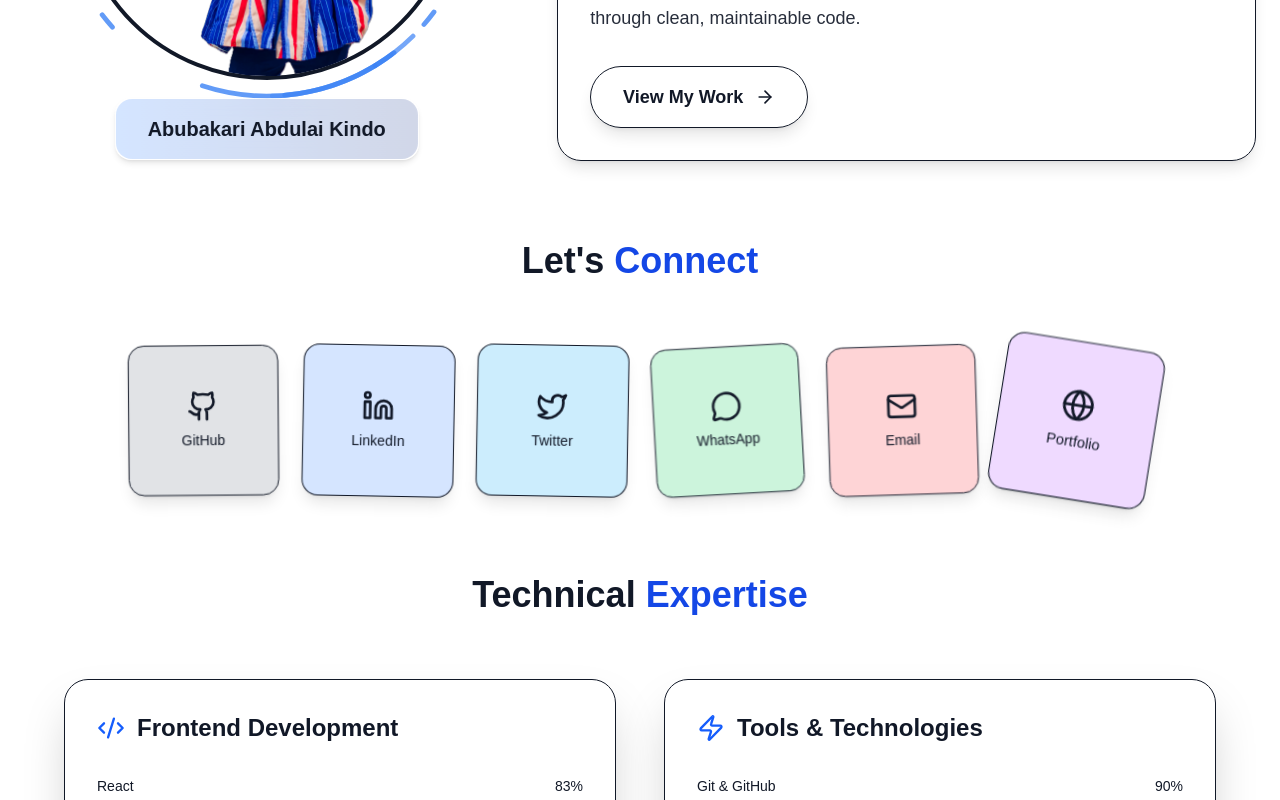
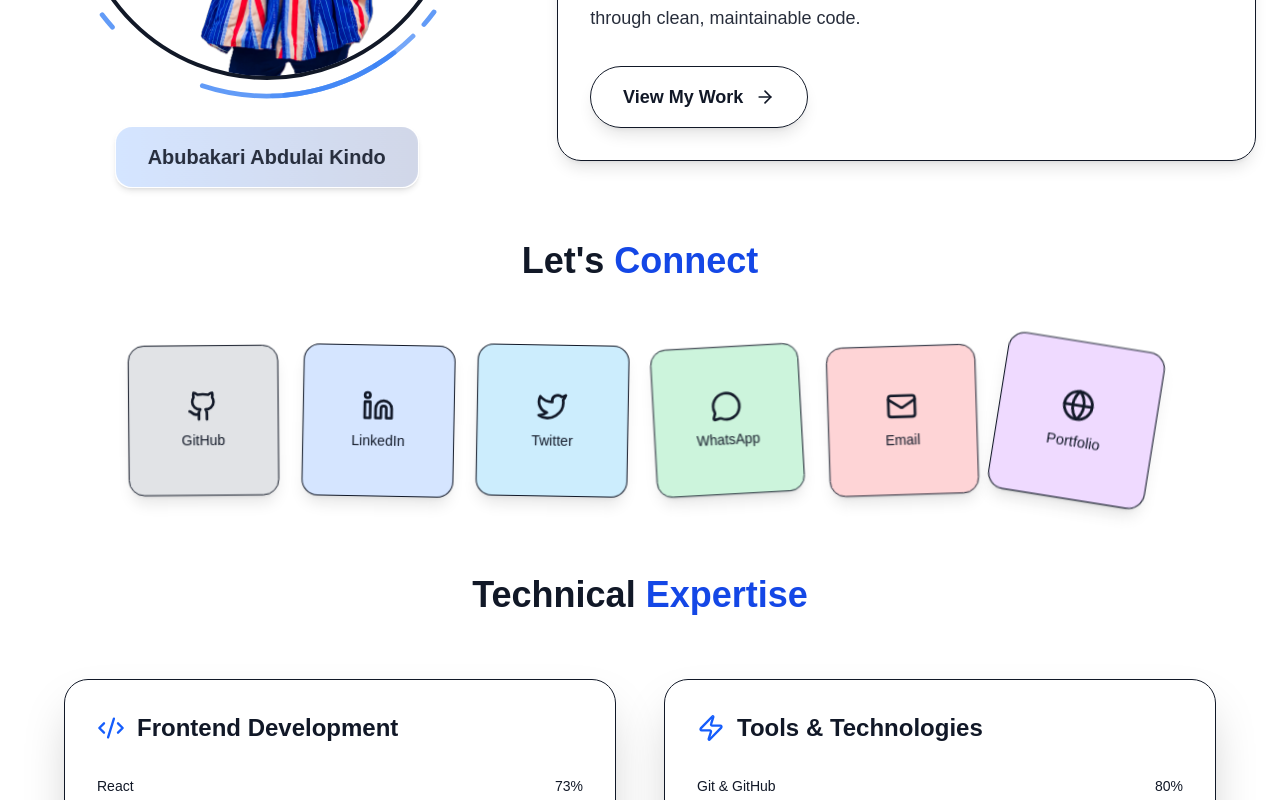
Before and after one commit to Kindo-Jnr/kindo-website, a React (Vite) app in the folder kindo/: page /about in a window 1280 px wide. Shown: the part 680-1480 px from the top of the page. Built offline with nearby package versions, Linux system fonts and the light colour scheme.

Commit message:
about page updated

```diff
--- a/kindo/src/pages/About.jsx
+++ b/kindo/src/pages/About.jsx
@@ -87,20 +87,20 @@ export default function About() {
 
   const skills = {
     frontend: [
-      { name: "React", level: 83 },
-      { name: "JavaScript", level: 73 },
-      { name: "TypeScript", level: 65 },
-      { name: "Tailwind CSS", level: 92 },
-      { name: "Next.js", level: 88 },
-      { name: "HTML5/CSS3", level: 95 },
+      { name: "React", level: 73 },
+      { name: "JavaScript", level: 63 },
+      { name: "TypeScript", level: 55 },
+      { name: "Tailwind CSS", level: 80 },
+      { name: "Next.js", level: 68 },
+      { name: "HTML5/CSS3", level: 89 },
     ],
     tools: [
-      { name: "Git & GitHub", level: 90 },
-      { name: "Framer Motion", level: 75 },
-      { name: "Figma", level: 80 },
-      { name: "Webpack/Vite", level: 75 },
-      { name: "Jest/Cypress", level: 70 },
-      { name: "Node.js", level: 75 },
+      { name: "Git & GitHub", level: 80 },
+      { name: "Framer Motion", level: 65 },
+      { name: "Figma", level: 70 },
+      { name: "Webpack/Vite", level: 65 },
+      { name: "Jest/Cypress", level: 60 },
+      { name: "Node.js", level: 65 },
     ],
   };
 
@@ -261,7 +261,7 @@ export default function About() {
         </motion.section>
 
         {/* Profile & Bio Section */}
-        <section className="grid grid-cols-1 lg:grid-cols-12 gap-12 items-center mb-20">
+        <section className="grid grid-cols-1 lg:grid-cols-12 gap-12 items-center mb-20 -mt-20 lg:mt-0">
           {/* Profile Image with Animation */}
           <motion.div
             className="lg:col-span-5 flex justify-center relative"
@@ -273,13 +273,13 @@ export default function About() {
 
             {/* Glassy Name Background */}
             <motion.div
-              className="absolute -bottom-8 left-1/2 transform -translate-x-1/2 z-20"
+              className="absolute -bottom-15 left-1/2 transform -translate-x-1/2 z-20"
               initial={{ opacity: 0, y: 20 }}
               animate={{ opacity: 1, y: 0 }}
               transition={{ delay: 1, duration: 0.6 }}
             >
-              <div className="backdrop-blur-xl bg-white/10 border border-white/20 rounded-2xl px-8 py-4 shadow-md mt-5">
-                <h3 className="text-xl font-bold text-center whitespace-nowrap">
+              <div className="backdrop-blur-xl bg-white/10 border border-white/20 rounded-2xl px-8 py-4 shadow-md">
+                <h3 className="text-xl font-bold text-center whitespace-nowrap animate-pulse">
                   Abubakari Abdulai Kindo
                 </h3>
                 <div className="absolute inset-0 rounded-2xl bg-gradient-to-r from-blue-500/20 to-blue-900/20 -z-10" />
@@ -304,7 +304,7 @@ export default function About() {
               transition={{ type: "spring", stiffness: 300 }}
             >
               <motion.h2
-                className="text-2xl lg:text-3xl font-bold mb-6"
+                className="text-xl lg:text-3xl font-bold mb-6"
                 initial={{ opacity: 0, y: 20 }}
                 animate={{ opacity: 1, y: 0 }}
                 transition={{ delay: 0.3 }}
@@ -314,7 +314,7 @@ export default function About() {
                 Matter
               </motion.h2>
 
-              <div className="space-y-4 text-lg leading-relaxed opacity-90">
+              <div className="space-y-4 text-md lg:text-lg leading-relaxed opacity-90">
                 <motion.p
                   initial={{ opacity: 0, y: 20 }}
                   animate={{ opacity: 1, y: 0 }}
```
